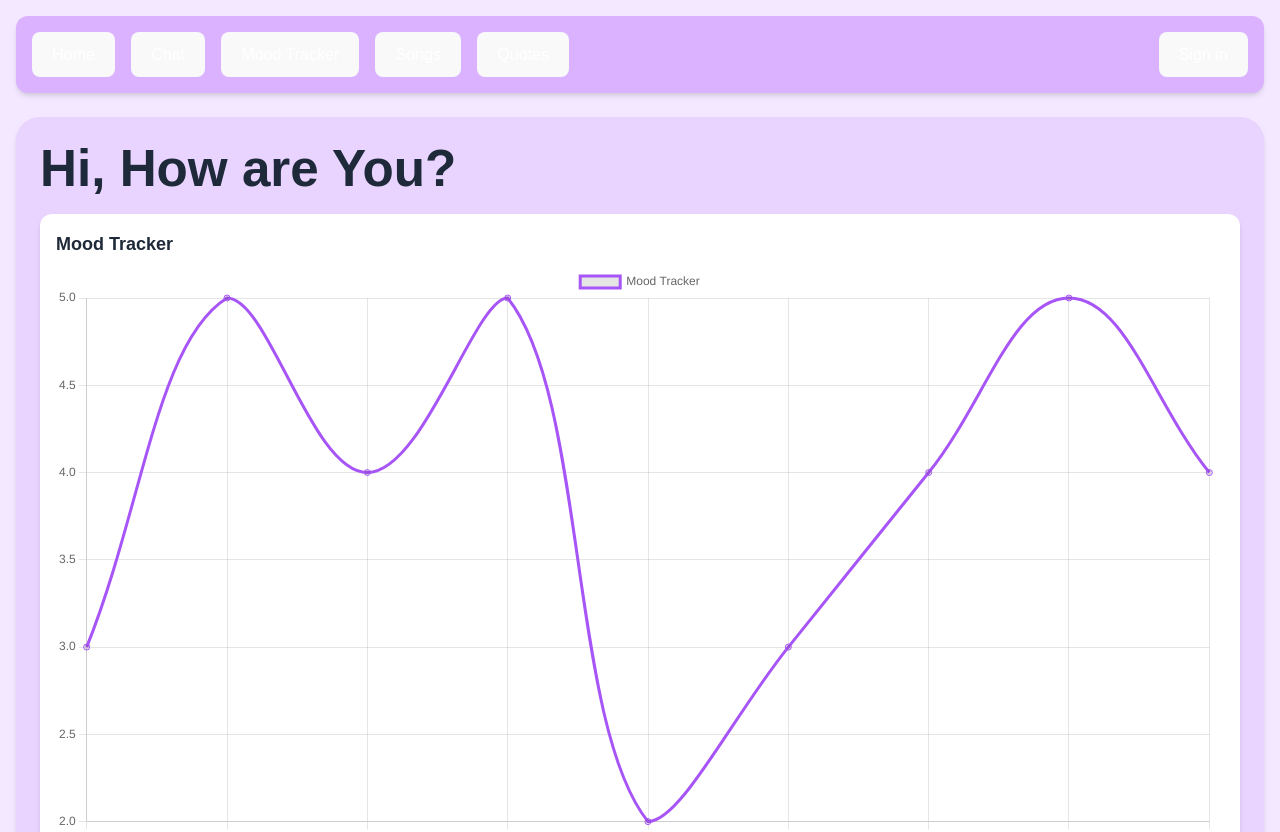
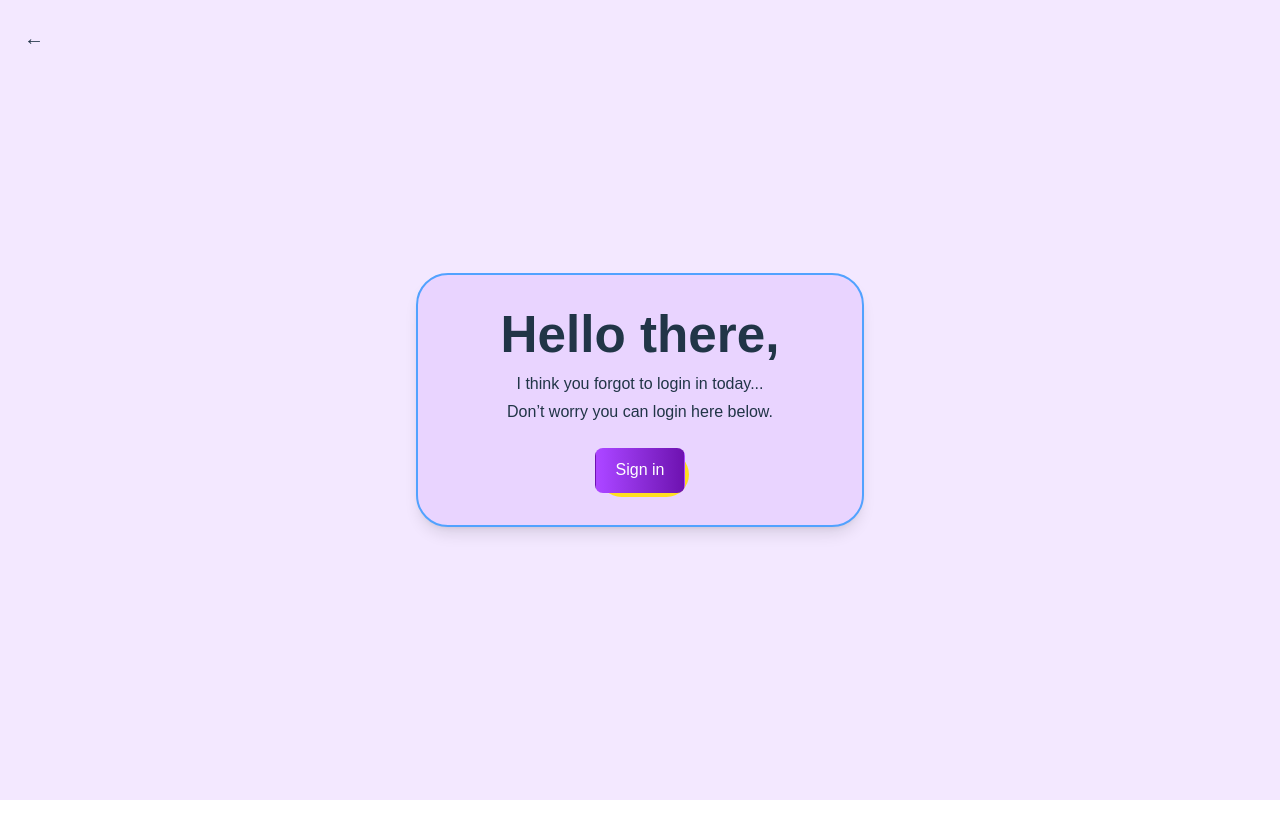
Before and after one commit to sushantbramhacharya/Mindful_Mate, a React (Vite) app in the folder mindful_mate/: page / in a window 1280 px wide. Shown: the top 832 px of the page. After the commit the page ends 800 px from the top, so only its background shows below. Built offline with nearby package versions, Linux system fonts and the light colour scheme.

Commit message:
Home Page Created

```diff
--- a/mindful_mate/src/App.jsx
+++ b/mindful_mate/src/App.jsx
@@ -2,6 +2,8 @@ import { useState } from "react";
 import SplashScreen from "./screens/SplashScreen";
 import LoginScreen from "./screens/LoginScreen";
 import HomeScreen from "./screens/HomeScreen";
+import ChatScreen from "./screens/ChatScreen";
+import LoginReminder from "./screens/LoginReminder";
 
 function App() {
   const [count, setCount] = useState(0);
@@ -9,7 +11,9 @@ function App() {
   return (
     <>
      {/* <LoginScreen/> */}
-     <HomeScreen/>
+     {/* <HomeScreen/> */}
+     {/* <ChatScreen/> */}
+     <LoginReminder/>
     </>
   );
 }
--- /dev/null
+++ b/mindful_mate/src/screens/ChatScreen.jsx
@@ -0,0 +1,54 @@
+import React from 'react';
+
+const ChatScreen = () => {
+  const messages = [
+    { from: 'bot', text: 'Hello?' },
+    { from: 'user', text: 'Hi, How are you?' },
+    { from: 'bot', text: 'I am doing great. How are you feeling today?' },
+    { from: 'user', text: '..........' },
+  ];
+
+  return (
+    <div className="min-h-screen w-screen bg-purple-100 flex flex-col p-4">
+      {/* Header */}
+      <div className="flex items-center justify-between bg-purple-400 p-4 rounded-full shadow-md mb-4">
+        <div className="flex items-center space-x-3">
+          <div className="w-10 h-10 bg-gray-300 rounded-full flex items-center justify-center">🧠</div>
+          <h2 className="text-white text-lg font-semibold">Mindful Mate</h2>
+        </div>
+        <div className="w-8 h-8 bg-purple-200 rounded-full flex items-center justify-center">✔️</div>
+      </div>
+
+      {/* Messages */}
+      <div className="flex flex-col space-y-4 flex-1 overflow-y-auto px-2">
+        {messages.map((msg, i) => (
+          <div
+            key={i}
+            className={`max-w-[70%] px-4 py-2 rounded-2xl shadow-md ${
+              msg.from === 'bot'
+                ? 'bg-purple-400 text-white self-start rounded-tl-none'
+                : 'bg-purple-300 text-white self-end rounded-tr-none'
+            }`}
+          >
+            {msg.text}
+          </div>
+        ))}
+      </div>
+
+      {/* Input Box */}
+      <div className="mt-4 flex items-center bg-purple-400 rounded-full px-4 py-2 shadow-md">
+        <span className="text-white text-xl mr-3">＋</span>
+        <span className="text-white text-xl mr-3">⟳</span>
+        <input
+          className="flex-1 bg-transparent outline-none text-white placeholder-white px-2"
+          placeholder="How are you feeling today?"
+        />
+        <button className="bg-purple-600 text-white rounded-full p-2 ml-2">
+          ⬆️
+        </button>
+      </div>
+    </div>
+  );
+};
+
+export default ChatScreen;
--- /dev/null
+++ b/mindful_mate/src/screens/LoginReminder.jsx
@@ -0,0 +1,28 @@
+import React from 'react';
+
+const LoginReminder = () => {
+  return (
+    <div className="min-h-screen w-screen bg-purple-100 flex items-center justify-center p-4">
+      {/* Container */}
+      <div className="w-full max-w-md bg-purple-200 rounded-[2rem] border-2 border-blue-400 p-8 text-center shadow-lg">
+        {/* Back Button */}
+        <div className="absolute top-6 left-6 text-xl cursor-pointer">←</div>
+
+        {/* Message */}
+        <h1 className="text-lg font-semibold mb-2">Hello there,</h1>
+        <p className="text-md font-medium mb-1">I think you forgot to login in today...</p>
+        <p className="text-md font-medium mb-6">Don’t worry you can login here below.</p>
+
+        {/* Button with background style */}
+        <div className="relative inline-block">
+        <div className="absolute top-1 left-1 w-full h-full bg-yellow-300 rounded-full z-0"></div>
+        <button className="relative z-10 bg-gradient-to-r from-purple-500 to-purple-800 text-white px-6 py-2 rounded-full">
+            Sign in
+          </button>
+        </div>
+      </div>
+    </div>
+  );
+};
+
+export default LoginReminder;
```
